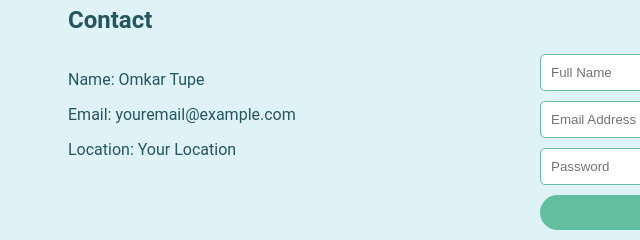
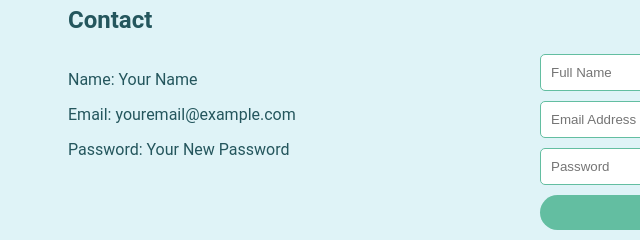
Before and after one commit to omkar-tupe483/Omkar-Tupe-Portfolio-, a plain HTML site: page index.html in a window 1280 px wide. Shown: the part 1660-1900 px from the top of the page, 12-652 px from the left. Drawn offline with Linux system fonts and the light colour scheme.

Commit message:
contact info

```diff
--- a/index.html
+++ b/index.html
@@ -88,9 +88,9 @@
     <div class="contact-box">
 
       <div class="contact-info">
-        <p>Name: Omkar Tupe</p>
+        <p>Name: Your Name</p>
         <p>Email: youremail@example.com</p>
-        <p>Location: Your Location</p>
+        <p>Password: Your New Password</p>
       </div>
 
       <div class="contact-form">
```
